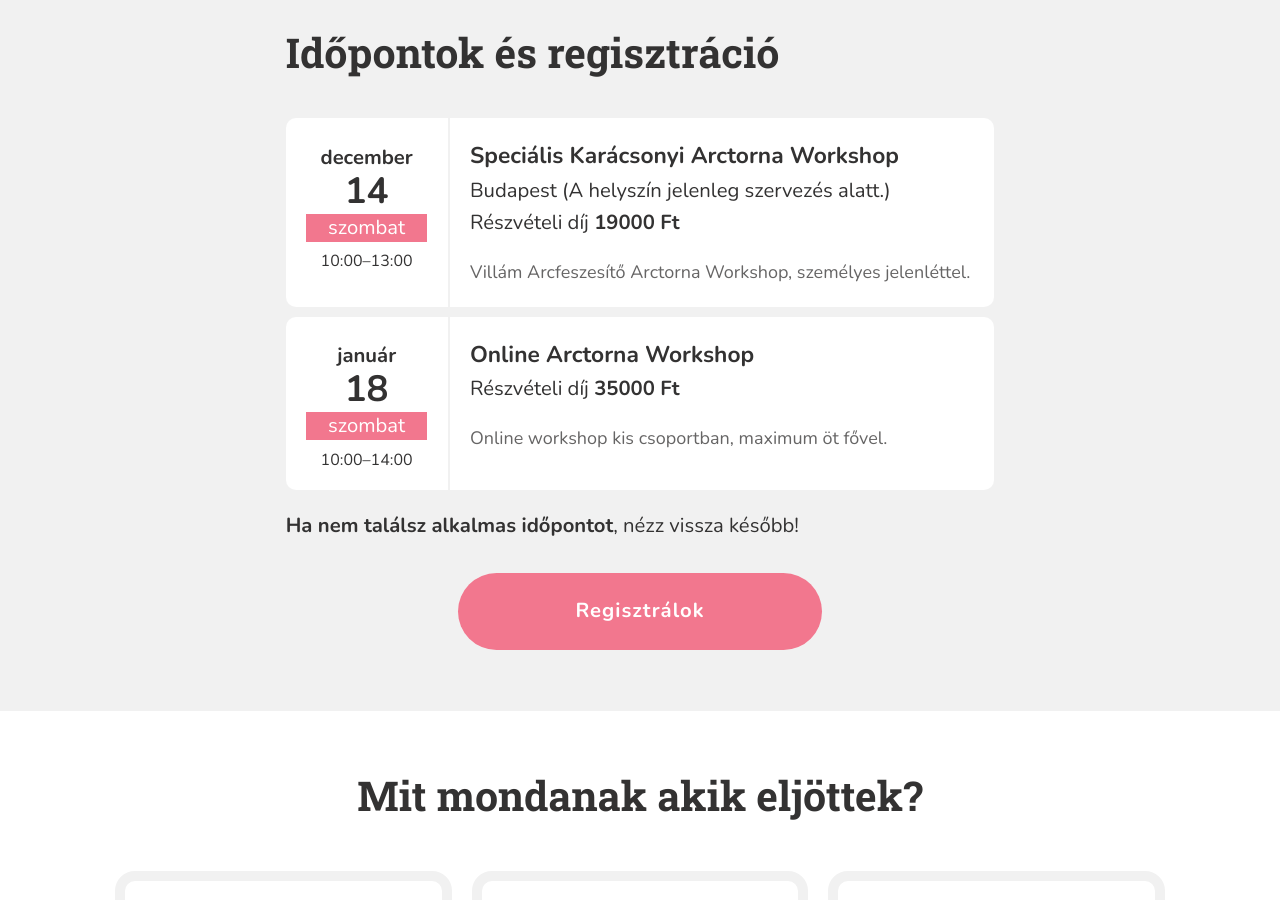
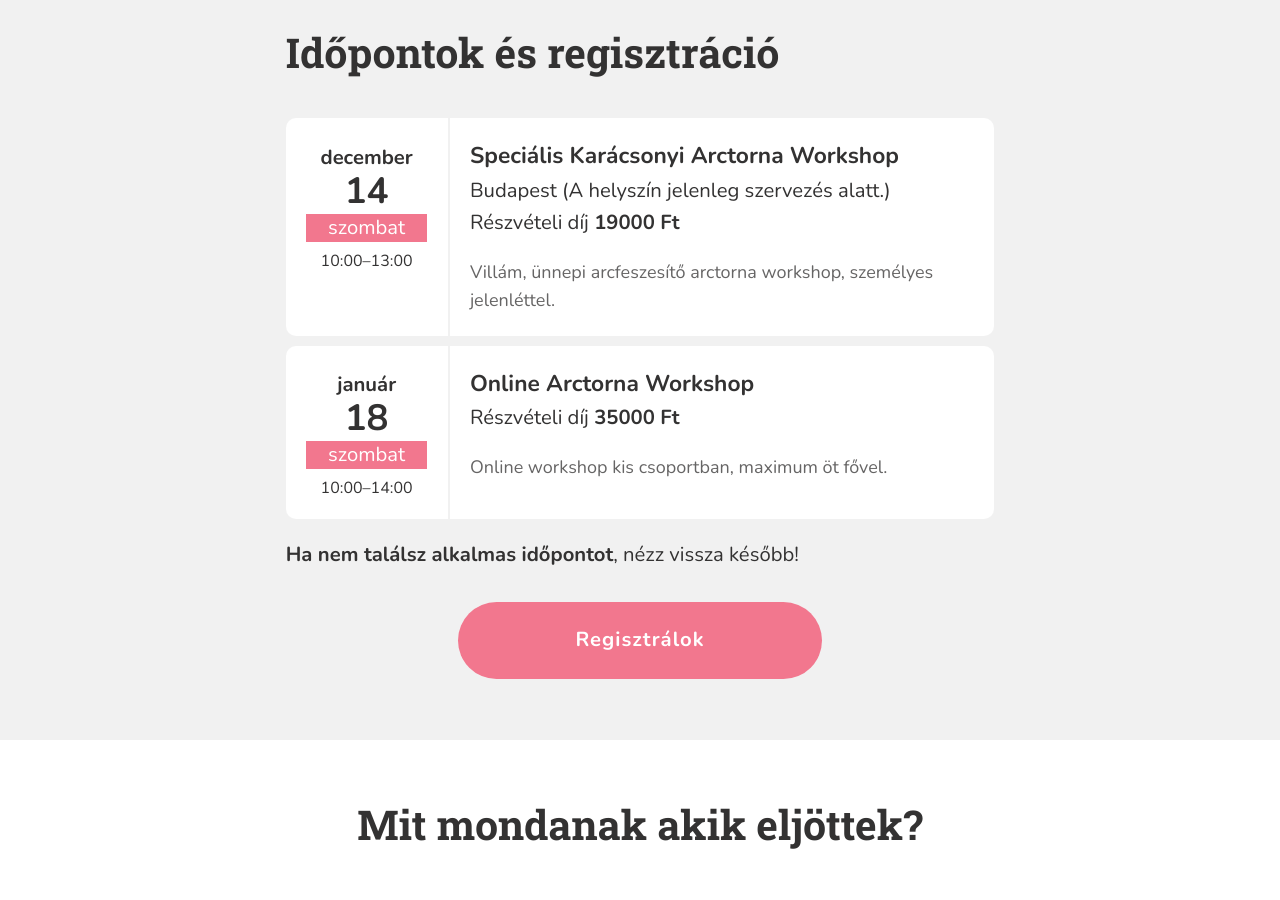
Before and after one commit to monikamudra/arctorna, a Jekyll site: the page built from workshop.md, in a window 1280 px wide and 900 px high, scrolled down 2135 px. Built offline with Jekyll 4.4.1, drawn with Linux system fonts in a browser that asks for light colours.

Commit message:
Update workshop event

```diff
--- a/_data/workshop.yaml
+++ b/_data/workshop.yaml
@@ -45,7 +45,7 @@ events:
     end: "13:00"
     title: Speciális Karácsonyi Arctorna Workshop
     description: >-
-      Villám Arcfeszesítő Arctorna Workshop, személyes jelenléttel.
+      Villám, ünnepi arcfeszesítő arctorna workshop, személyes jelenléttel.
     address: Budapest (A helyszín jelenleg szervezés alatt.)
     price: 19000
     full: false
```
